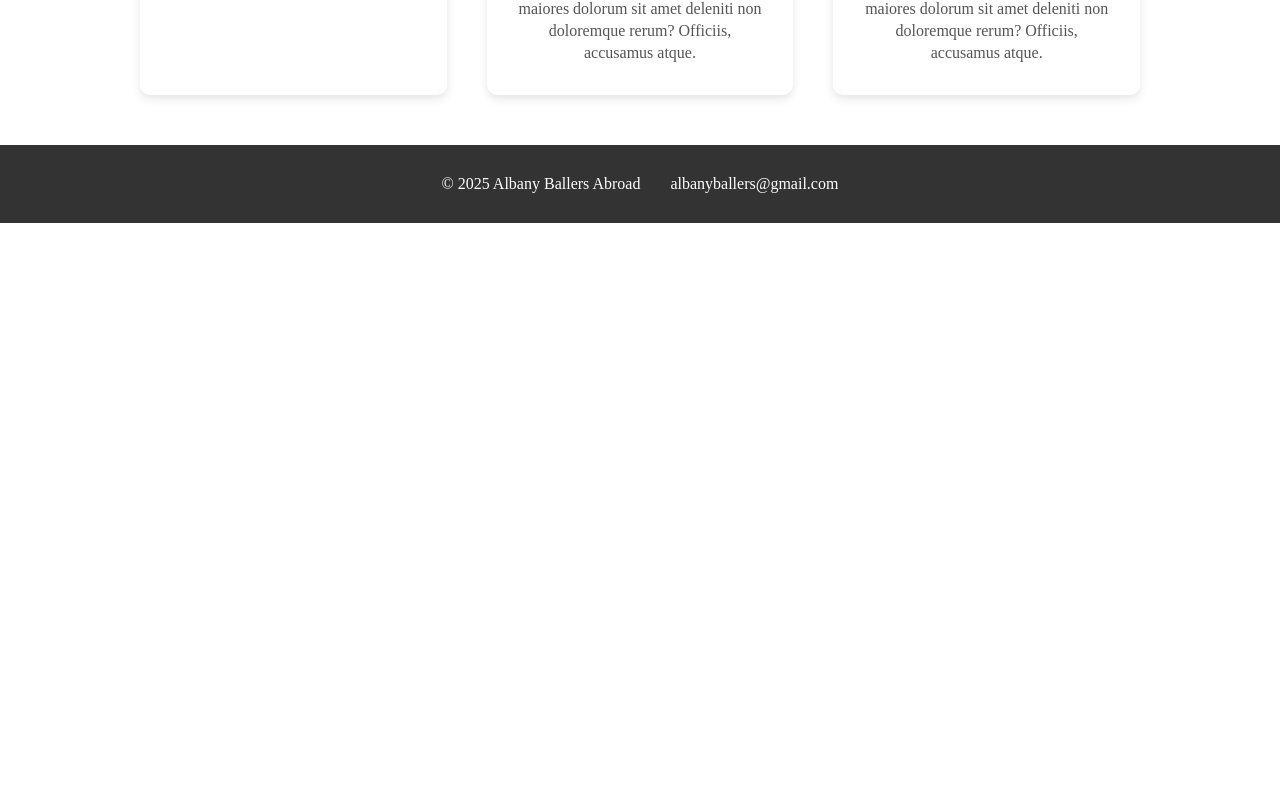
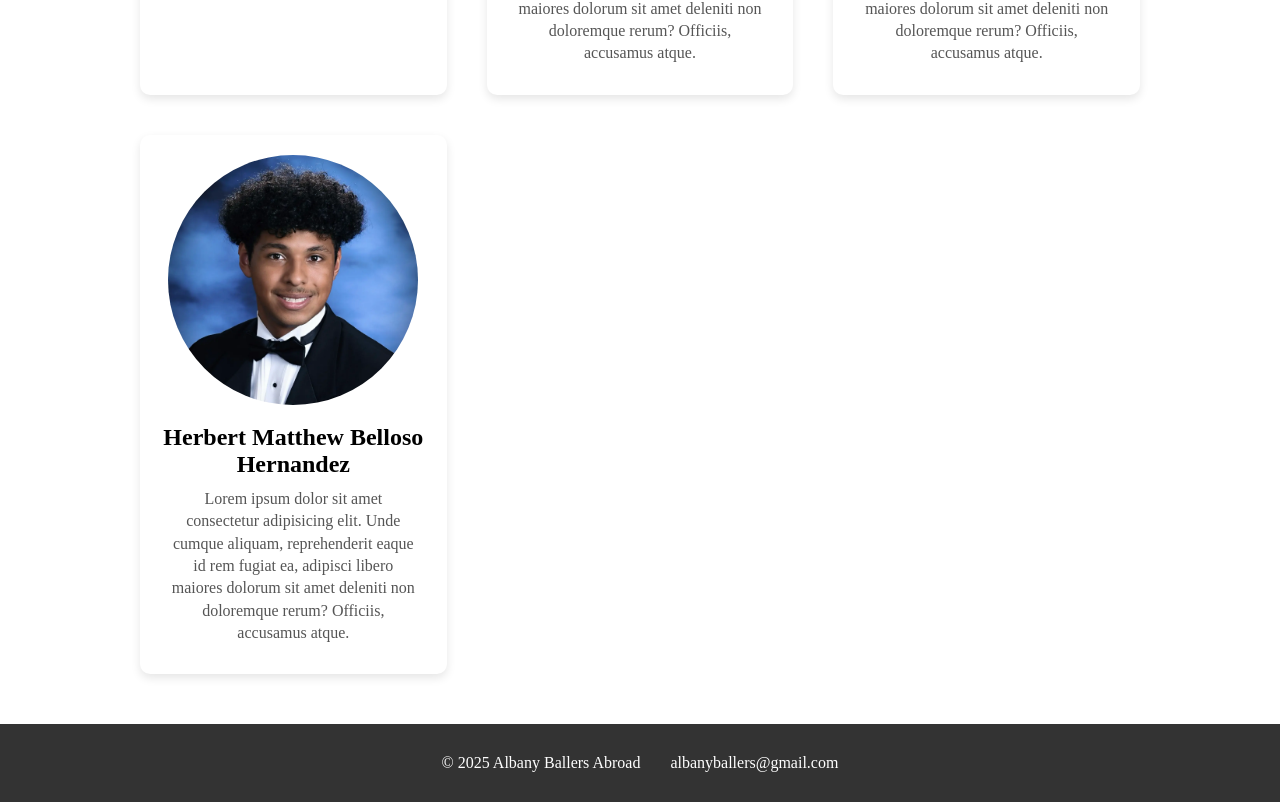
Before and after one commit to AltayHodo/albany-ballers-abroad, a React (Vite) app: page /team in a window 1280 px wide. Shown: the part 615-1417 px from the top of the page. Before the commit the page ends 838 px from the top, so only its background shows below. Built offline with nearby package versions, Linux system fonts and the light colour scheme.

Commit message:
Add herbie profile

```diff
--- a/src/pages/Team.jsx
+++ b/src/pages/Team.jsx
@@ -1,12 +1,12 @@
-import Profile from "../components/Profile";
-import styles from "../styles/Team.module.css";
+import Profile from '../components/Profile';
+import styles from '../styles/Team.module.css';
 
 export default function Team() {
   return (
     <div className={styles.teamContainer}>
       <h1 className={styles.title}>Meet Our Team</h1>
       <div className={styles.teamGrid}>
-      <Profile
+        <Profile
           name="Jeysson "
           description="Top 5 people ever."
           image1="/jason-1.webp"
@@ -24,6 +24,12 @@ export default function Team() {
           image1="/altay-1.webp"
           image2="/altay-2.webp"
         />
+        <Profile
+          name="Herbert Matthew Belloso Hernandez"
+          description="Lorem ipsum dolor sit amet consectetur adipisicing elit. Unde cumque aliquam, reprehenderit eaque id rem fugiat ea, adipisci libero maiores dolorum sit amet deleniti non doloremque rerum? Officiis, accusamus atque."
+          image1="/herbie-1.webp"
+          image2="/herbie-2.webp"
+        />
       </div>
     </div>
   );
```
Also changed, not shown: public/herbie-1.webp (added), public/herbie-2.webp (added).
